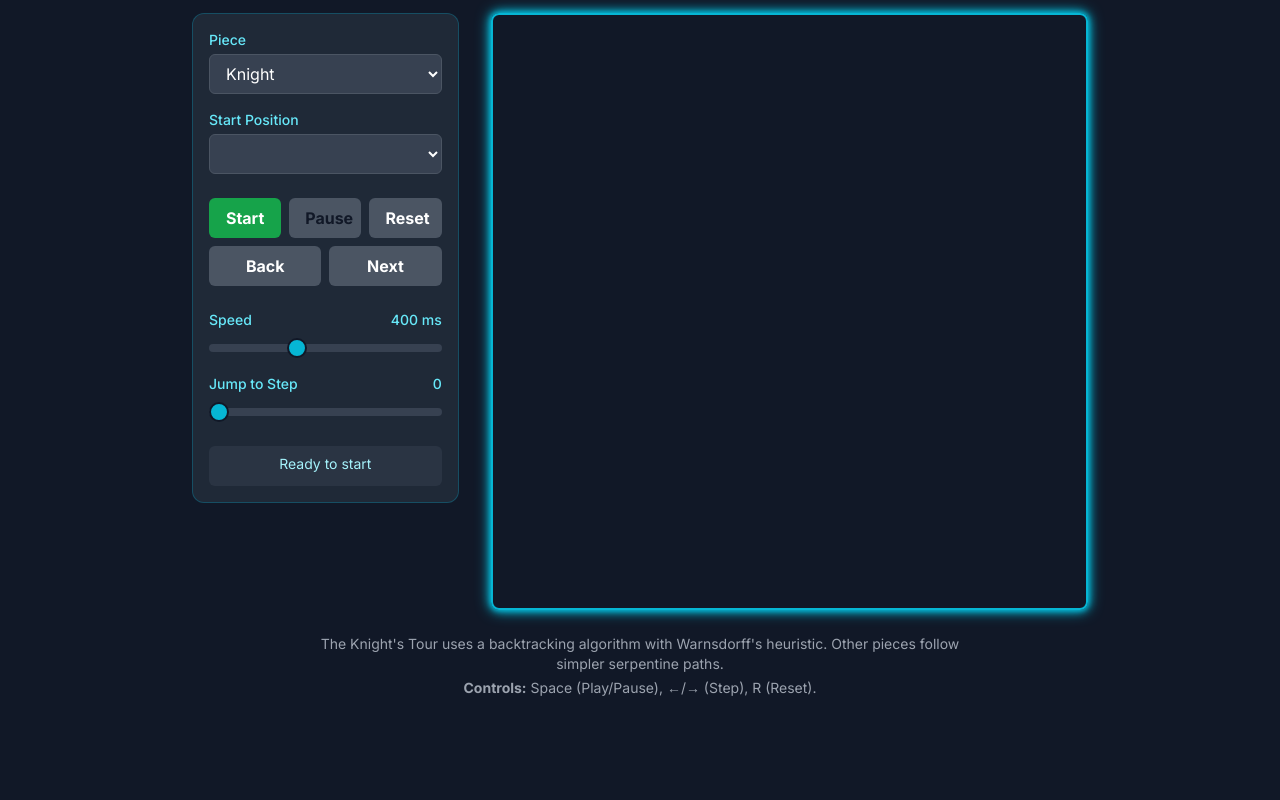
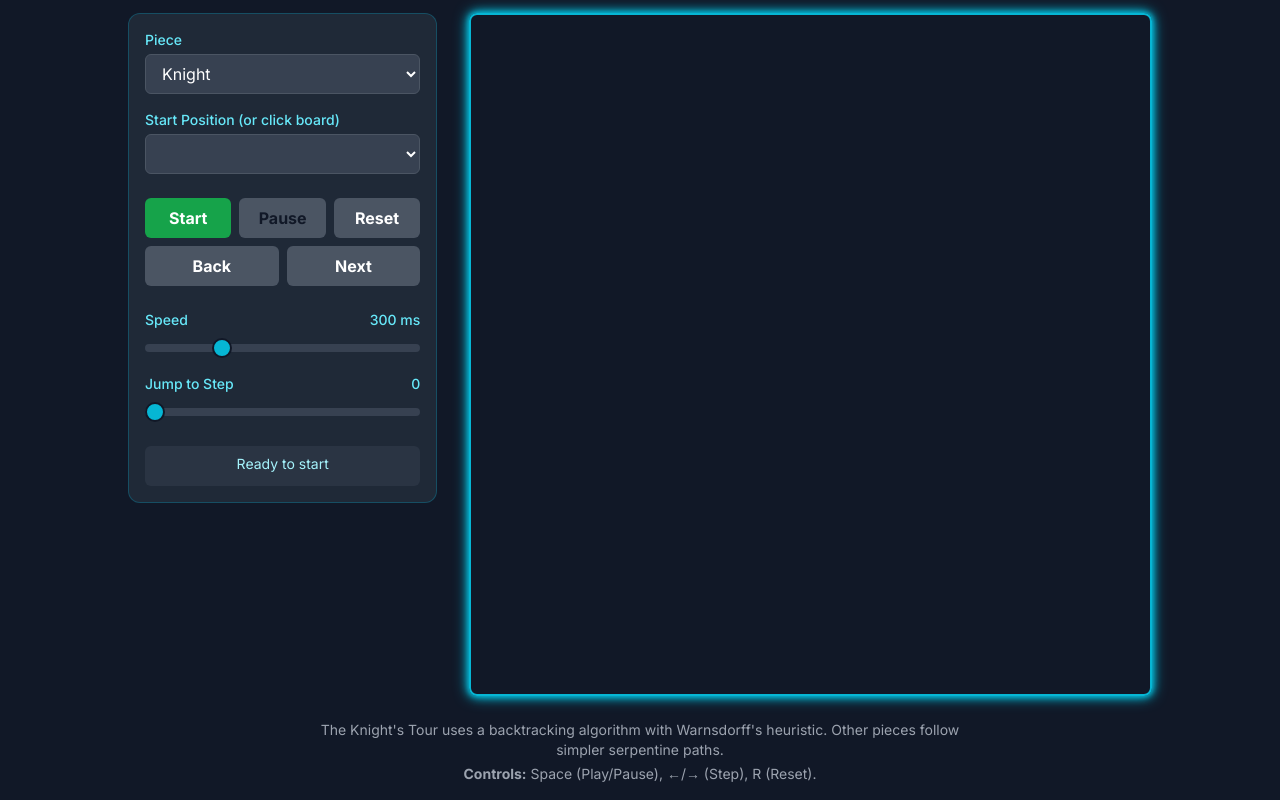
Before and after one commit to shiroonigami23-ui/Chess-Algorithms-, a plain HTML site: page index.html in a window 1280 px wide. Shown: the part 83-883 px from the top of the page. Before the commit the page ends 800 px from the top, so only its background shows below. Drawn offline with nearby package versions, Linux system fonts and the light colour scheme.

Commit message:
Update index.html

```diff
--- a/index.html
+++ b/index.html
@@ -18,7 +18,7 @@
 </head>
 <body class="bg-gray-900 text-gray-100 flex flex-col items-center min-h-screen p-4 antialiased">
 
-    <div class="w-full max-w-4xl mx-auto flex flex-col items-center">
+    <div class="w-full max-w-5xl mx-auto flex flex-col items-center">
         <!-- Header Section -->
         <header class="text-center mb-4">
             <h1 class="text-3xl sm:text-4xl font-bold text-cyan-400 tracking-tight">Interactive Chess Tours</h1>
@@ -29,7 +29,7 @@
         <main class="w-full flex flex-col lg:flex-row items-center lg:items-start gap-8">
 
             <!-- Controls Panel -->
-            <div class="w-full lg:w-1/3 bg-gray-800 p-4 rounded-xl border border-cyan-700/50">
+            <div id="controls-panel" class="w-full lg:w-1/3 bg-gray-800 p-4 rounded-xl border border-cyan-700/50">
                 <!-- Piece and Start Position Controls -->
                 <div class="space-y-4">
                     <div>
@@ -42,7 +42,7 @@
                         </select>
                     </div>
                     <div>
-                        <label for="startPos" class="block text-sm font-medium text-cyan-300 mb-1">Start Position</label>
+                        <label for="startPos" class="block text-sm font-medium text-cyan-300 mb-1">Start Position (or click board)</label>
                         <select id="startPos" class="w-full bg-gray-700 border border-gray-600 rounded-md py-2 px-3 text-white focus:ring-2 focus:ring-cyan-500 focus:outline-none"></select>
                     </div>
                 </div>
@@ -63,9 +63,9 @@
                      <div>
                         <div class="flex justify-between items-center text-sm font-medium text-cyan-300 mb-1">
                             <label for="speedRange">Speed</label>
-                            <span id="speedLabel">400 ms</span>
+                            <span id="speedLabel">300 ms</span>
                         </div>
-                        <input type="range" id="speedRange" min="50" max="1000" step="50" value="400" data-tooltip="Adjust animation speed">
+                        <input type="range" id="speedRange" min="50" max="1000" step="25" value="300" data-tooltip="Adjust animation speed">
                     </div>
                     <div>
                         <div class="flex justify-between items-center text-sm font-medium text-cyan-300 mb-1">
@@ -82,15 +82,23 @@
                 </div>
             </div>
 
-            <!-- Chessboard -->
+            <!-- Chessboard and overlays -->
             <div class="w-full lg:w-2/3 flex-shrink-0">
-                <div id="board" class="grid grid-cols-8 border-2 border-cyan-500 rounded-lg overflow-hidden aspect-square neon-glow">
-                    <!-- Squares will be generated by JavaScript -->
+                <div id="board-container" class="relative w-full aspect-square">
+                    <div id="board" class="grid grid-cols-8 border-2 border-cyan-500 rounded-lg overflow-hidden w-full h-full neon-glow">
+                        <!-- Squares will be generated here -->
+                    </div>
+                    <!-- SVG Overlay for drawing the path -->
+                    <svg id="path-svg" class="absolute top-0 left-0 w-full h-full pointer-events-none"></svg>
+                    <!-- Animated Piece Element -->
+                    <div id="animated-piece" class="absolute top-0 left-0 pointer-events-none transition-transform duration-300 ease-in-out">
+                        <!-- Piece SVG will be injected here -->
+                    </div>
                 </div>
             </div>
         </main>
 
-        <!-- Info Box -->
+        <!-- Info Footer -->
         <footer class="mt-6 text-center text-xs sm:text-sm text-gray-400 max-w-2xl">
             <p>
                 The Knight's Tour uses a backtracking algorithm with Warnsdorff's heuristic. Other pieces follow simpler serpentine paths.
@@ -101,7 +109,7 @@
         </footer>
     </div>
 
-    <!-- Your Custom Script -->
-    <script src="script.js"></script>
+    <!-- Main application logic script -->
+    <script type="module" src="script.js"></script>
 </body>
 </html>
```
